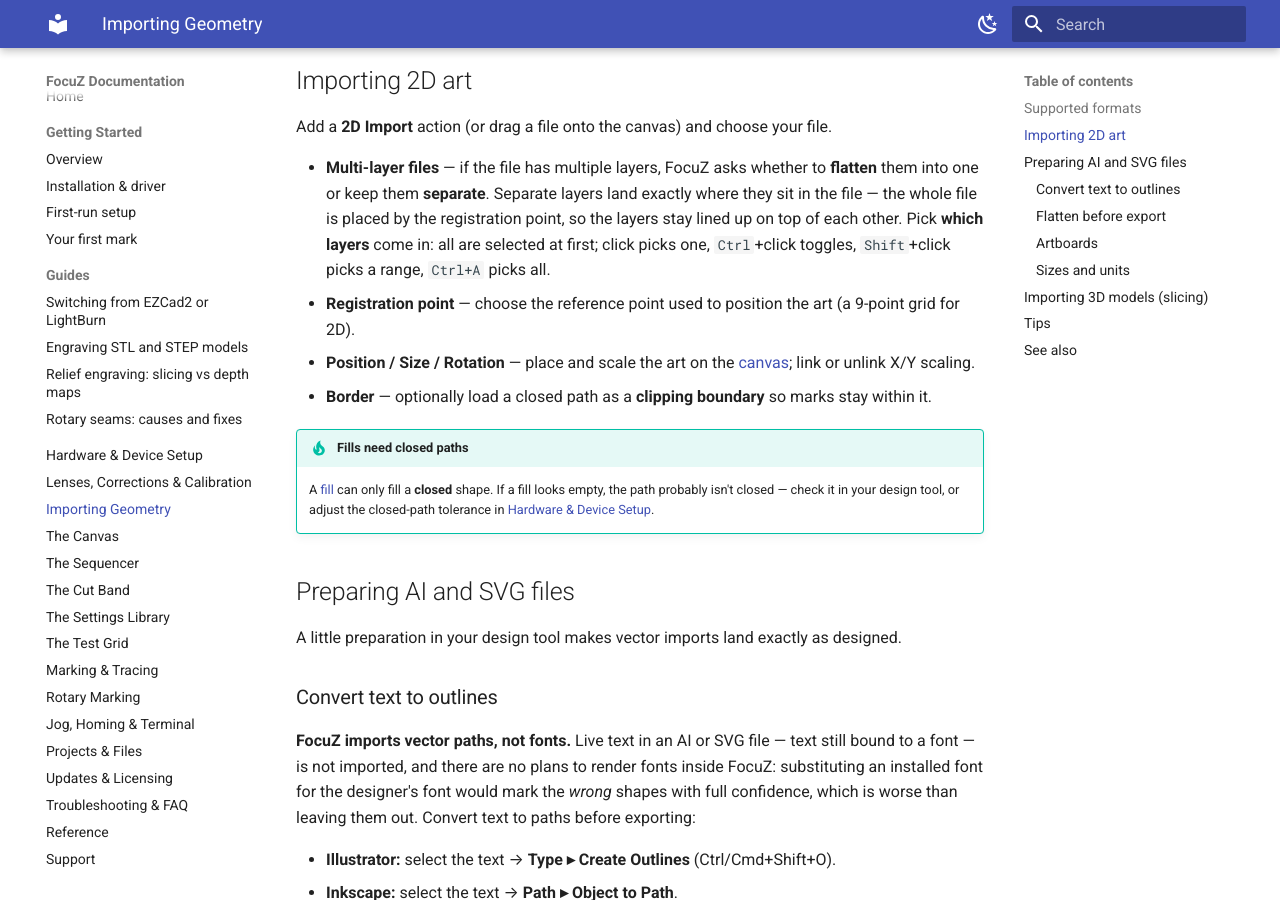
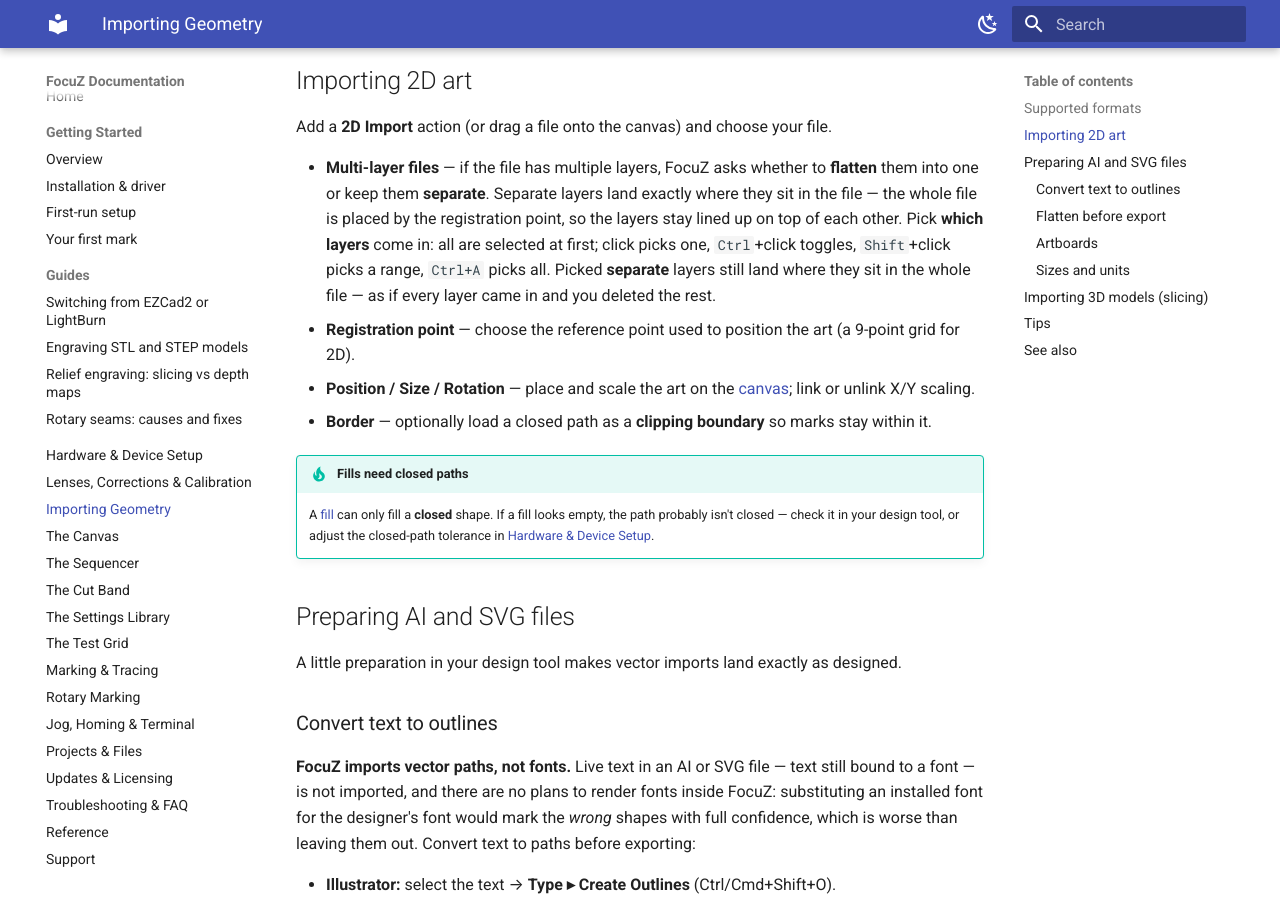
Before and after one commit to Lokahi-Shop/focuz-docs, an MkDocs documentation site: the page built from docs/importing.md, in a window 1280 px wide and 900 px high, scrolled down 636 px. Built offline with MkDocs 1.6.1 and Material for MkDocs 9.7.7, drawn with Linux system fonts in a browser that asks for light colours.

Commit message:
Importing: picked separate layers keep their place in the whole file
Co-Authored-By: Claude Opus 5.5 <noreply@anthropic.com>

```diff
--- a/docs/importing.md
+++ b/docs/importing.md
@@ -23,7 +23,8 @@ Add a **2D Import** action (or drag a file onto the canvas) and choose your file
   or keep them **separate**. Separate layers land exactly where they sit in the file — the whole file is placed by
   the registration point, so the layers stay lined up on top of each other.
   Pick **which layers** come in: all are selected at first; click picks one, `Ctrl`+click toggles,
-  `Shift`+click picks a range, `Ctrl+A` picks all.
+  `Shift`+click picks a range, `Ctrl+A` picks all. Picked **separate** layers still land where they sit in the
+  whole file — as if every layer came in and you deleted the rest.
 - **Registration point** — choose the reference point used to position the art (a 9-point grid for 2D).
 - **Position / Size / Rotation** — place and scale the art on the [canvas](canvas.md); link or unlink X/Y
   scaling.
```
